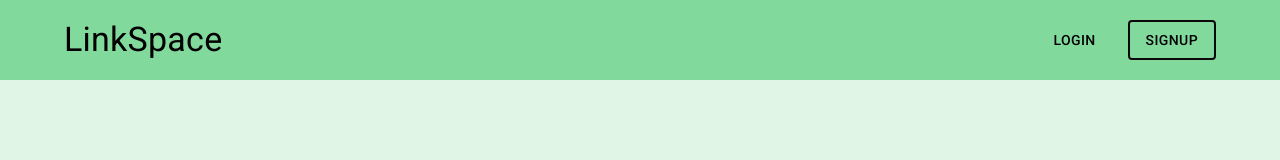
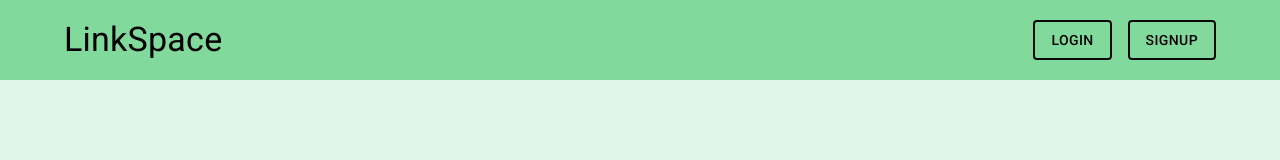
Before and after one commit to MahendraDani/Linkspace, a React (Vite) app in the folder client/: page / in a window 1280 px wide. Shown: the top 160 px of the page. Built offline with nearby package versions, Linux system fonts and the light colour scheme.

Commit message:
feat: improved navbar logo onclick

```diff
--- a/client/src/layout/Navbar.jsx
+++ b/client/src/layout/Navbar.jsx
@@ -15,7 +15,9 @@ const Navbar = () => {
             alignItems: "center",
           }}
         >
-          <Typography variant="h4">LinkSpace</Typography>
+          <Link to={"/"}>
+            <Typography variant="h4">LinkSpace</Typography>
+          </Link>
           <Box
             sx={{
               display: "flex",
@@ -25,7 +27,21 @@ const Navbar = () => {
             }}
           >
             <Link to={"/login"}>
-              <Button variant="standard">Login</Button>
+              <Button
+                variant="contained"
+                disableElevation
+                sx={{
+                  border: "2px solid #0D090A",
+                  bgcolor: "transparent",
+                  color: "black",
+                  ":hover": {
+                    bgcolor: "#0D090A",
+                    color: "white",
+                  },
+                }}
+              >
+                Login
+              </Button>
             </Link>
             <Link to={"/signup"}>
               <Button
```
